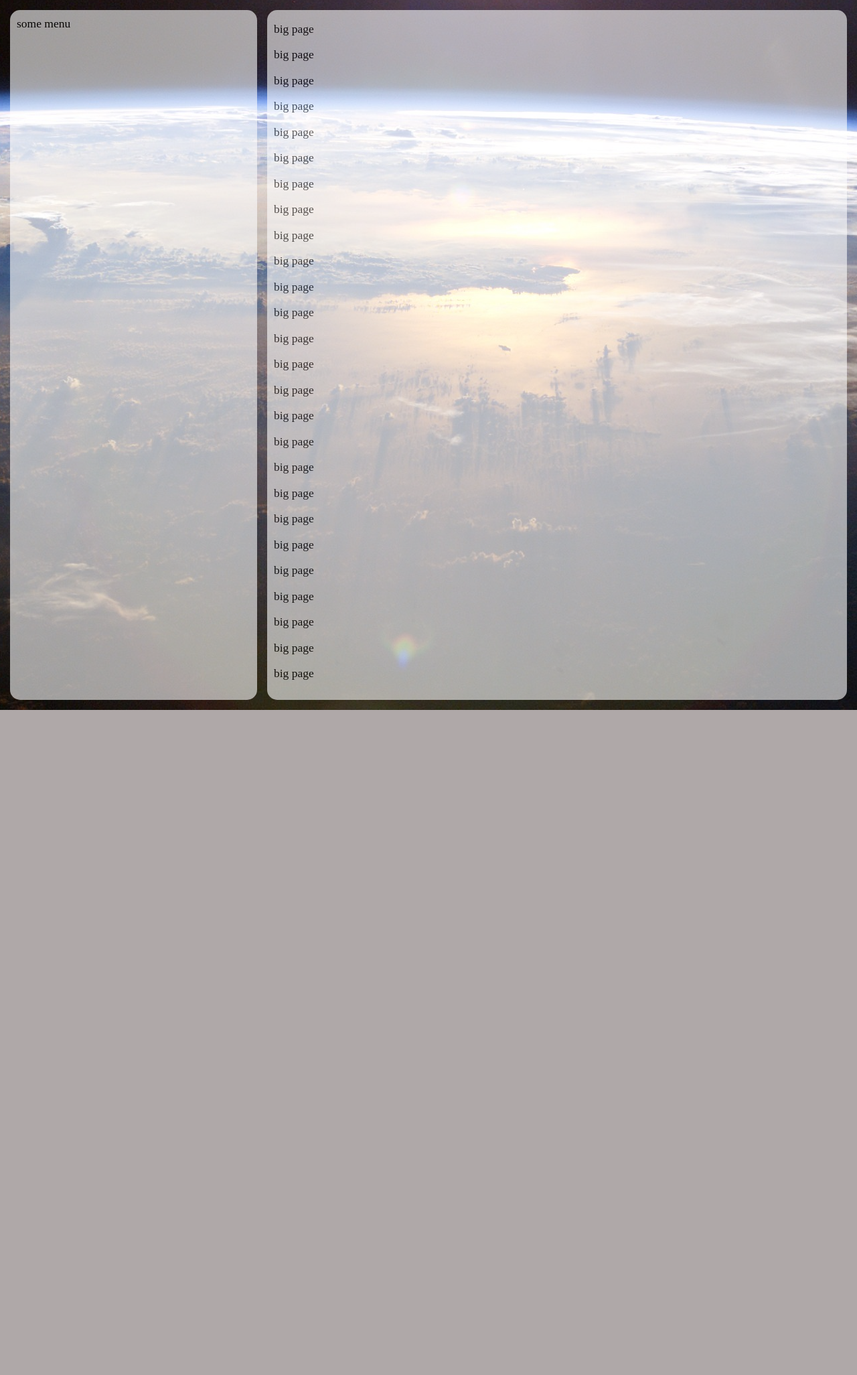
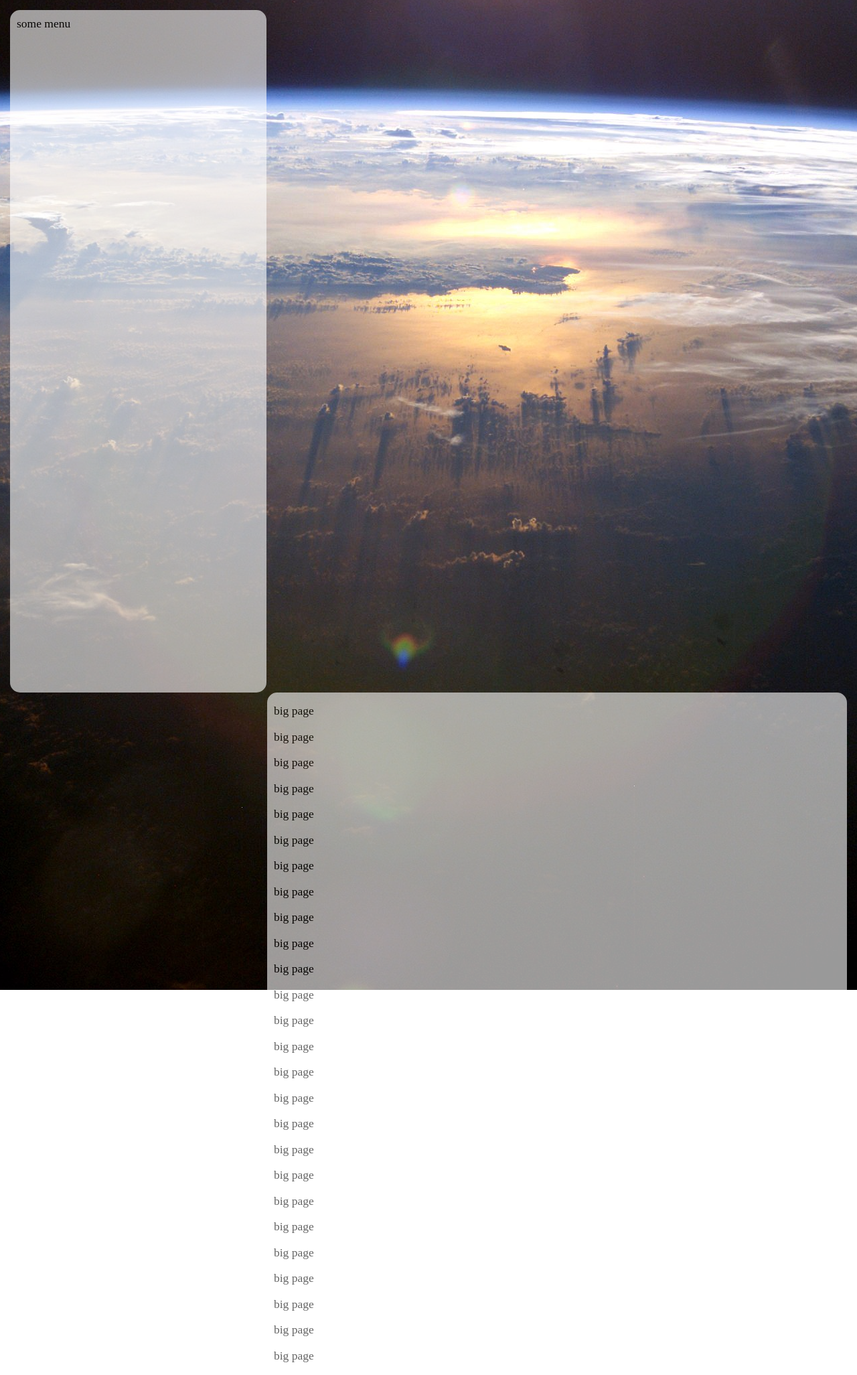
Before and after one commit to pmanickavelu/blob, a PHP site: page / in a window 1280 px wide. Shown: the part 90-2143 px from the top of the page at 67% size. Before the commit the page ends 1150 px from the top, so only its background shows below. Run offline with PHP 8.4, Linux system fonts and the light colour scheme.

Commit message:
updates to create a factor of change and place a static gap between the place holders

```diff
--- a/index.php
+++ b/index.php
@@ -82,23 +82,25 @@ function load_page()
 {
 	var width=window.innerWidth;
 	var height=window.innerHeight;
+	var fac=width/1024;
+	var vh=15*fac;
 	if(width<=4000 && width>=300)
 	{
 		document.getElementById("main_body").style.width=width;
-		document.getElementById("menu_side").style.width=width*0.3-15;
+		document.getElementById("menu_side").style.width=width*0.3-fac;
 		document.getElementById("content_block").style.width=width*0.7-30;
-		document.getElementById("content_block").style.fontSize=14*width/1024;
-		document.getElementById("menu_side").style.fontSize=14*width/1024;
-		document.getElementById("header").style.fontSize=36*width/1024;
+		document.getElementById("content_block").style.fontSize=14*fac;
+		document.getElementById("menu_side").style.fontSize=14*fac;
+		document.getElementById("header").style.fontSize=36*fac;
 	}
 	if(height<=2100 && height>=210)
 	{
-		var tw=((36*width/1024)/6)*10;
+		var tw=((36*fac)/6)*10;
 		document.getElementById("main_body").style.height=height;
 		document.getElementById("header").style.height=tw;
-		document.getElementById("menu_side").style.height=height-tw-(15*3);
-		document.getElementById("content_block").style.height=height-tw-(15*3);
-		document.getElementById("content_innerblock").style.height=height-tw-(15*3);
+		document.getElementById("menu_side").style.height=height-tw-(vh*3);
+		document.getElementById("content_block").style.height=height-tw-(vh*3);
+		document.getElementById("content_innerblock").style.height=height-tw-(vh*3);
 	}
 }
 3032
```
